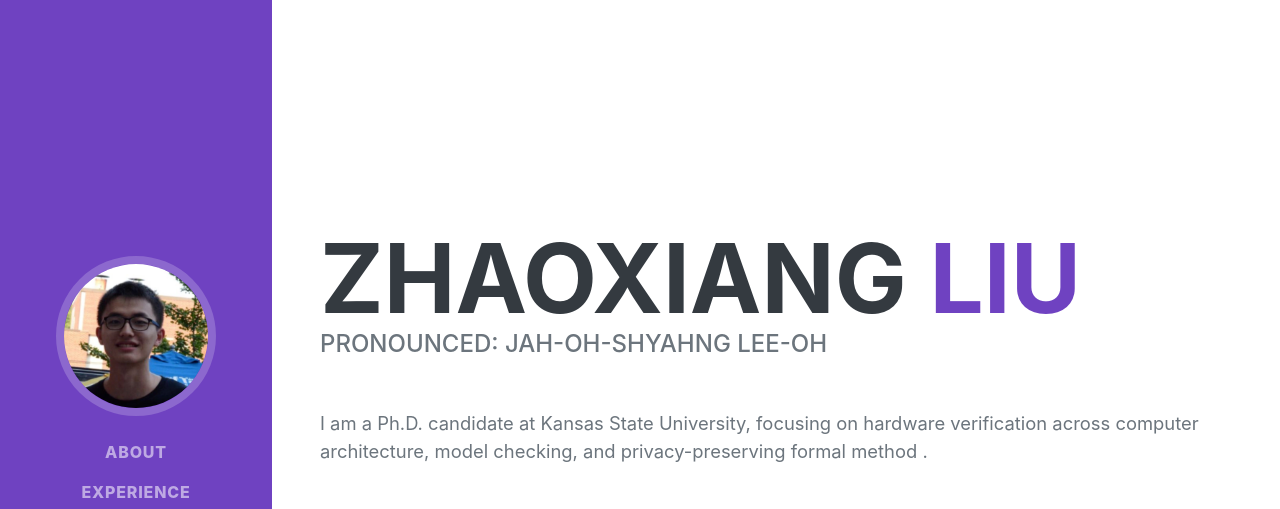
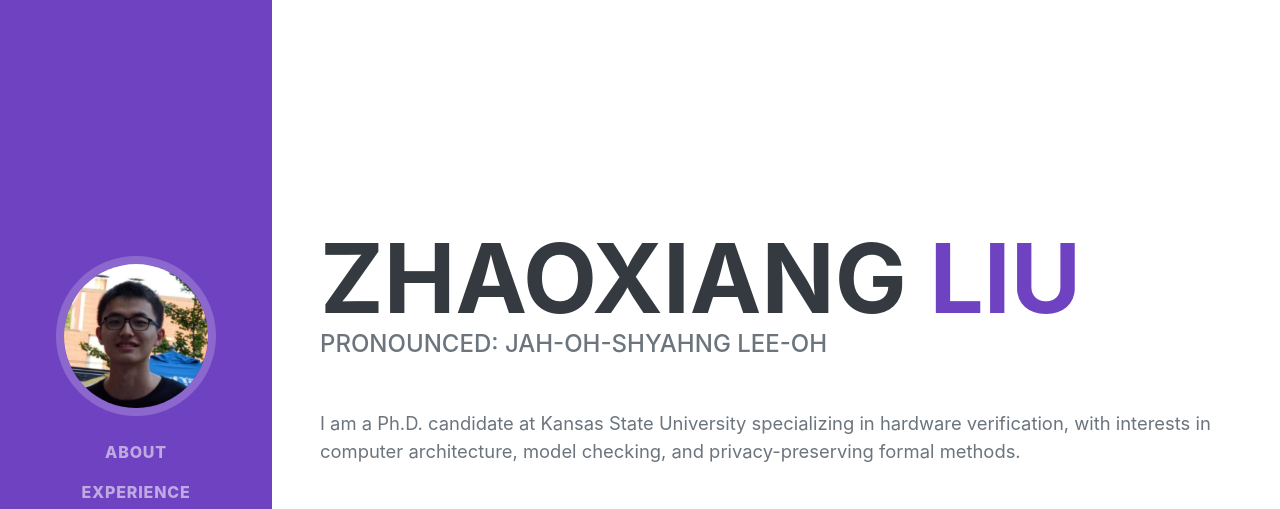
Before and after one commit to klsllzx/klsllzx.github.io, a plain HTML site: page index.html in a window 1280 px wide. Shown: the top 509 px of the page. Drawn offline with nearby package versions, Linux system fonts and the light colour scheme; a web font is replaced by a local one.

Commit message:
Refine bio description for clarity and conciseness

```diff
--- a/index.html
+++ b/index.html
@@ -47,7 +47,7 @@
                         pronounced: JAH-oh-shyahng LEE-oh
                         <!-- <a href="mailto:name@email.com">klsllzx@gmail.com</a> -->
                     </div>
-                    <p class="lead mb-5">I am a Ph.D. candidate at Kansas State University, focusing on hardware verification across computer architecture, model checking, and privacy-preserving formal method .</p>
+                    <p class="lead mb-5">I am a Ph.D. candidate at Kansas State University specializing in hardware verification, with interests in computer architecture, model checking, and privacy-preserving formal methods.</p>
                     <div class="social-icons">
                         <a class="social-icon" href="https://www.linkedin.com/in/klsllzx/"><i class="fab fa-linkedin-in"></i></a>
                         <a class="social-icon" href="https://github.com/klsllzx"><i class="fab fa-github"></i></a>
```
